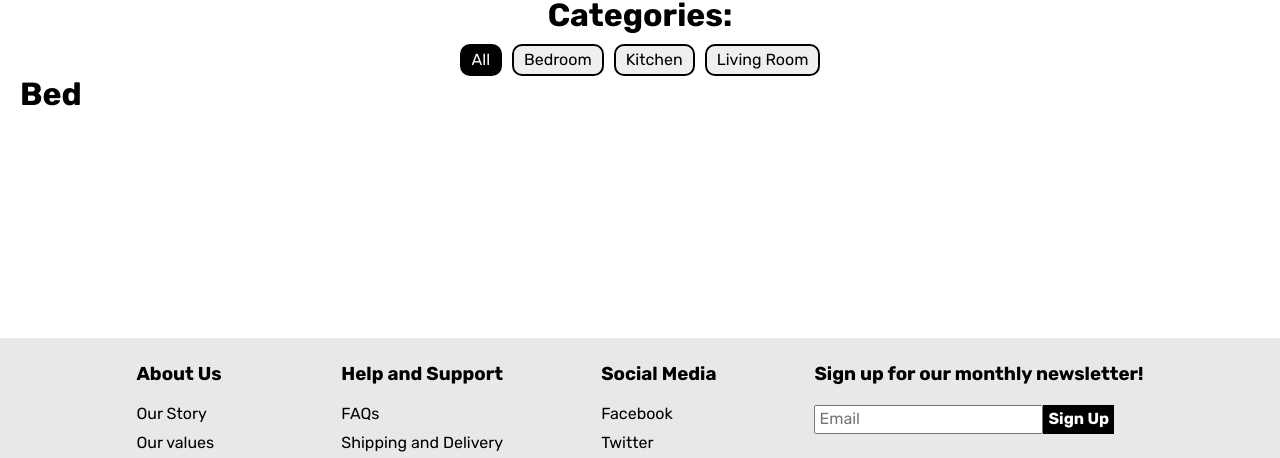
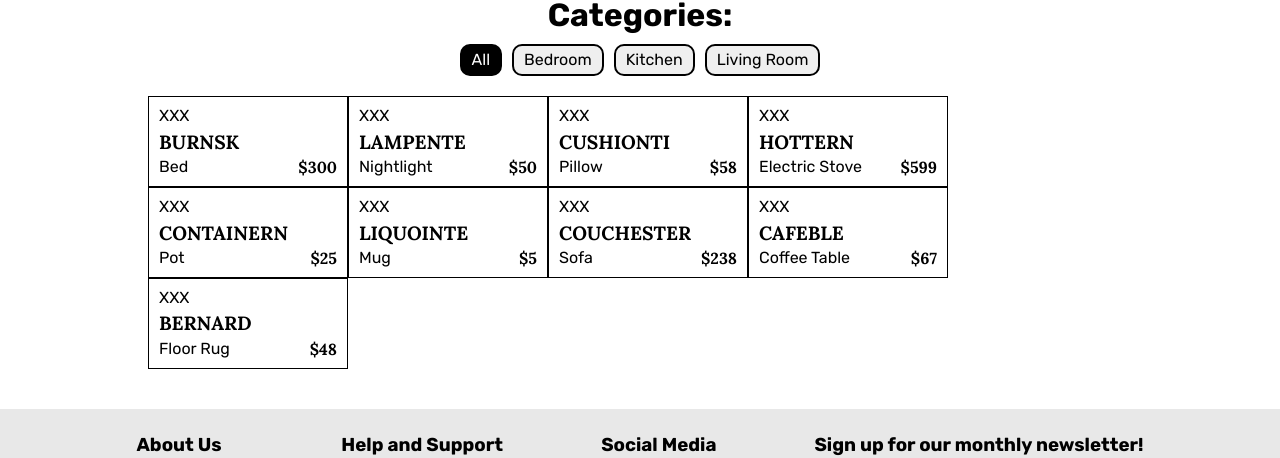
Before and after one commit to syfq-isml/odin-shopping-cart, a React (Create React App) app in the folder shopping-cart/: page /products/all in a window 1280 px wide. Shown: the part 294-752 px from the top of the page. Built offline with nearby package versions, Linux system fonts and the light colour scheme.

Commit message:
fix multiple bugs, add features
 - fix routing to /products => now uses Navigate to /products/all
 - create products cards and started styling
 - renamed Products.js in data to dataProducts.js
 - rerouted all /products to /products/all

```diff
--- a/shopping-cart/package.json
+++ b/shopping-cart/package.json
@@ -10,6 +10,7 @@
     "react-dom": "^18.2.0",
     "react-router-dom": "^6.3.0",
     "react-scripts": "5.0.1",
+    "uniqid": "^5.4.0",
     "web-vitals": "^2.1.4"
   },
   "scripts": {
--- a/shopping-cart/src/App.js
+++ b/shopping-cart/src/App.js
@@ -1,4 +1,9 @@
-import { BrowserRouter as Router, Routes, Route } from "react-router-dom";
+import {
+	BrowserRouter as Router,
+	Routes,
+	Route,
+	Navigate,
+} from "react-router-dom";
 import { useState } from "react";
 
 import "./styles/normalize.css";
@@ -22,6 +27,7 @@ function App() {
 					<Route index element={<Home />} />
 
 					<Route path="products" element={<Products />}>
+						<Route index element={<Navigate to="all" replace />} />
 						<Route path=":category" element={<ProductCategories />}>
 							<Route path=":productInfo" element={<ProductInfo />} />
 						</Route>
--- a/shopping-cart/src/components/Navbar.js
+++ b/shopping-cart/src/components/Navbar.js
@@ -14,7 +14,7 @@ function Navbar({ qty }) {
 				<Link to="/">
 					<h2>Home</h2>
 				</Link>
-				<Link to="/products">
+				<Link to="/products/all">
 					<h2>Products</h2>
 				</Link>
 				<Link to="/cart">
--- /dev/null
+++ b/shopping-cart/src/components/ProductCards.js
@@ -0,0 +1,16 @@
+import { Link } from "react-router-dom";
+
+function ProductCards({ product }) {
+	return (
+		<div className="fl-col-cont productCards__card">
+			<div>XXX</div>
+			<p className="productCards__name">{product.name}</p>
+			<div className="fl-row-cont">
+				<p>{product.desc.split(",")[0]}</p>
+				<p className="productCards__price">${product.price}</p>
+			</div>
+		</div>
+	);
+}
+
+export default ProductCards;
--- a/shopping-cart/src/components/Promotionals/Promo1.js
+++ b/shopping-cart/src/components/Promotionals/Promo1.js
@@ -11,7 +11,7 @@ function Promo1() {
 				<h2>Colors to match the summer vibes</h2>
 				<p>Shop our latest summer collection.</p>
 			</div>
-			<Link to="/products">
+			<Link to="/products/all">
 				<button className="promo__browseBtn">Browse Collection</button>
 			</Link>
 		</div>
--- a/shopping-cart/src/components/Promotionals/Promo2.js
+++ b/shopping-cart/src/components/Promotionals/Promo2.js
@@ -12,7 +12,7 @@ function Promo2() {
 			<div className="promo2__subtext">
 				<p>Members enjoy an additional 20% discount on checkout!*</p>
 			</div>
-			<Link to="/products">
+			<Link to="/products/all">
 				<button className="promo2__browseBtn">SHOP NOW</button>
 			</Link>
 		</div>
--- a/shopping-cart/src/data/Products.js
+++ b/shopping-cart/src/data/dataProducts.js
@@ -60,7 +60,7 @@ const products = [
 		category: "livingroom",
 		desc: "Coffee Table, 90cm x 60cm",
 		price: 67.0,
-		name: "LIQUOINTE",
+		name: "CAFEBLE",
 		image: "",
 	},
 	{
@@ -72,3 +72,5 @@ const products = [
 		image: "",
 	},
 ];
+
+export default products;
--- a/shopping-cart/src/pages/ProductCategories.js
+++ b/shopping-cart/src/pages/ProductCategories.js
@@ -1,11 +1,25 @@
+import { useEffect } from "react";
 import { Outlet, useParams } from "react-router-dom";
+import products from "../data/dataProducts";
+
+import ProductCards from "../components/ProductCards";
+
+import uniqid from "uniqid";
 
 function ProductCategories() {
 	const { category } = useParams();
+
+	let productsInCategory;
+
+	if (category === "all") productsInCategory = [...products];
+	else {
+		productsInCategory = products.filter((obj) => obj.category === category);
+	}
 	return (
-		<div>
-			<h1>Bed</h1>
-			<Outlet />
+		<div className="fl-row-cont productCategories">
+			{productsInCategory.map((item) => (
+				<ProductCards key={uniqid()} product={item} />
+			))}
 		</div>
 	);
 }
--- a/shopping-cart/src/pages/Products.js
+++ b/shopping-cart/src/pages/Products.js
@@ -1,5 +1,5 @@
 import { useState } from "react";
-import { Link, Outlet } from "react-router-dom";
+import { Link, Outlet, Navigate } from "react-router-dom";
 
 function Products() {
 	const [isClicked, setIsClicked] = useState("all");
@@ -13,7 +13,7 @@ function Products() {
 			<div className="products__categories fl-col-cont fl-centered">
 				<h1>Categories:</h1>
 				<div className="fl-row-cont products__category-btns">
-					<Link to="/products">
+					<Link to="/products/all">
 						<button
 							data-btn="all"
 							className={
@@ -52,7 +52,7 @@ function Products() {
 							Kitchen
 						</button>
 					</Link>
-					<Link to="/products/living-room">
+					<Link to="/products/livingroom">
 						<button
 							data-btn="livingroom"
 							className={
--- a/shopping-cart/src/styles/styles.css
+++ b/shopping-cart/src/styles/styles.css
@@ -3,6 +3,8 @@
 :root {
 	--grey-accent: rgb(198, 198, 198);
 	--grey-light: rgb(232, 232, 232);
+	--font-serif: "Lora", serif;
+	--font-sans-serif: "Rubik", sans-serif;
 }
 
 body {
@@ -251,3 +253,30 @@ li {
 	background-color: black;
 	color: white;
 }
+
+.productCategories {
+	flex-wrap: wrap;
+	padding: 20px 10vw;
+}
+
+.productCards__card {
+	width: 200px;
+	border: 1px solid black;
+	padding: 10px;
+
+	gap: 5px;
+
+	cursor: pointer;
+}
+
+.productCards__name {
+	font-family: "Lora", serif;
+	font-weight: 700;
+	font-size: 1.2rem;
+}
+
+.productCards__price {
+	margin-left: auto;
+	font-weight: 700;
+	font-family: var(--font-serif);
+}
```
Also changed, not shown: 1 other file (tests, documents, lock files or other folders).
